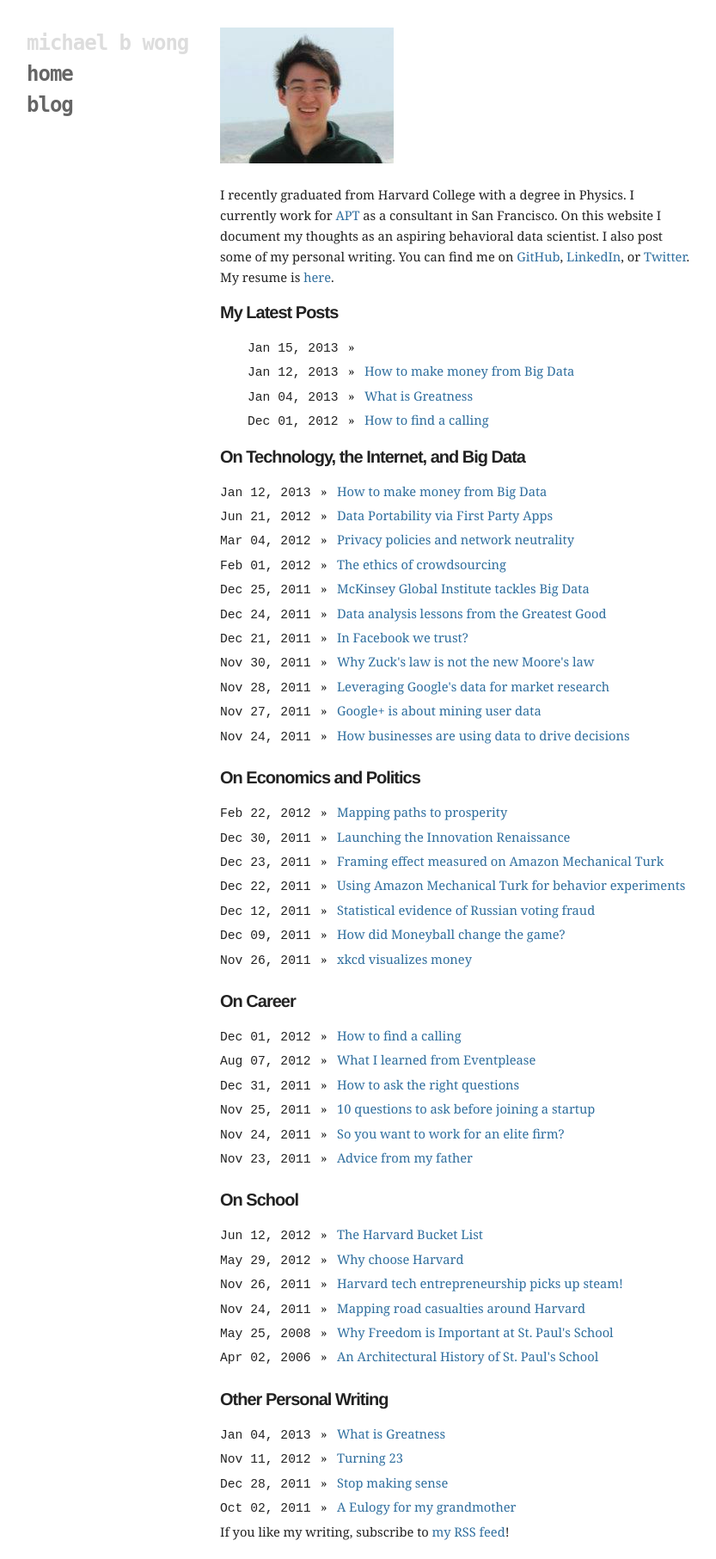
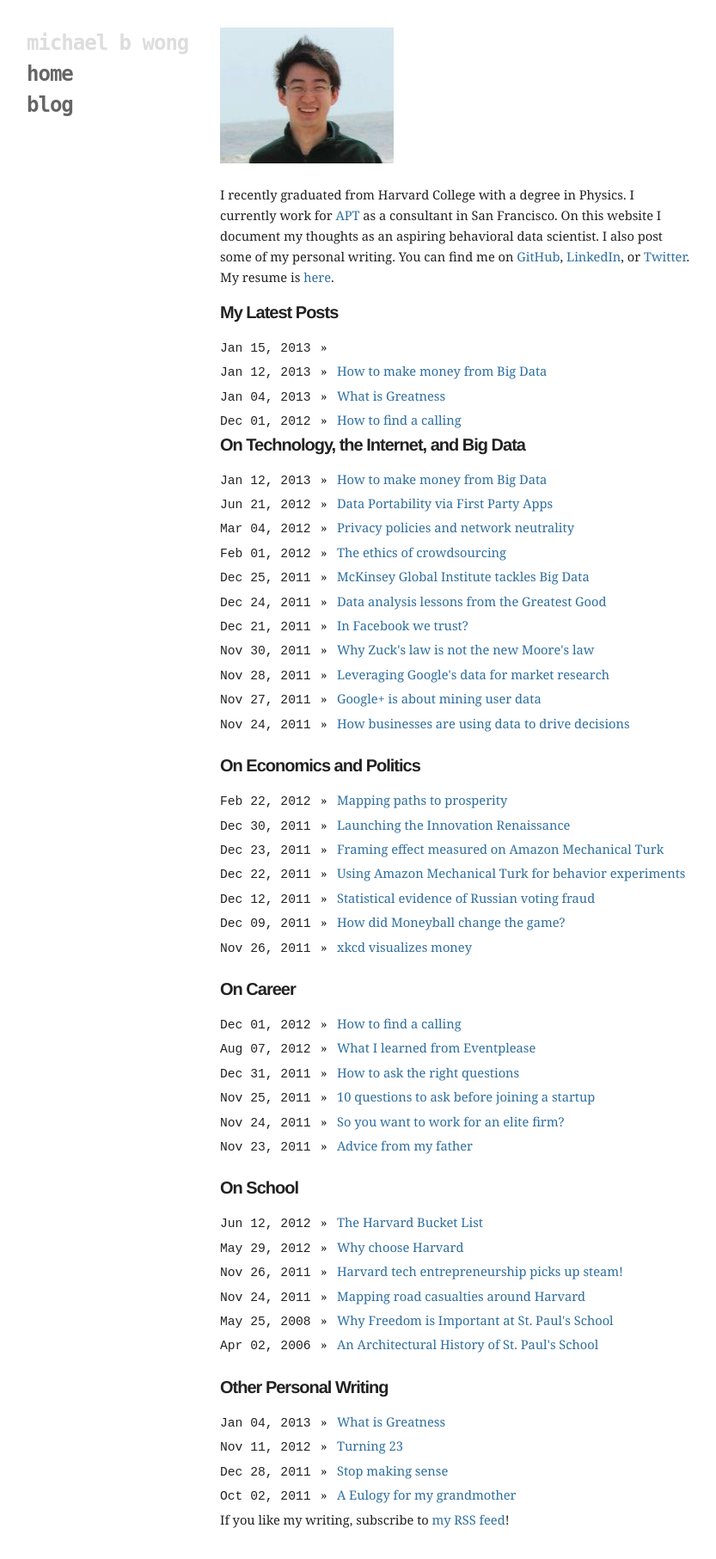
Before and after one commit to mbwong/mbwong.github.com, a Jekyll site: the page built from index.html, in a window 1280 px wide. Shown: the whole page at 86% size, without its empty margins (94-927 px from the left). Built offline with Jekyll 4.4.1, drawn with Linux system fonts in a browser that asks for light colours.

Commit message:
Update index.html

```diff
--- a/index.html
+++ b/index.html
@@ -8,7 +8,7 @@
 
 <p>I recently graduated from Harvard College with a degree in Physics. I currently work for <a href="http://predictivetechnologies.com">APT</a> as a consultant in San Francisco. On this website I document my thoughts as an aspiring behavioral data scientist. I also post some of my personal writing. You can find me on <a href="http://github.com/mbwong">GitHub</a>, <a href="http://www.linkedin.com/pub/michael-wong/25/547/850">LinkedIn</a>, or <a href="http://twitter.com/mbwong">Twitter</a>. My resume is <a href="/resume.pdf">here</a>.
 <h2>My Latest Posts</h2>
-  <ul style="list-style: none; padding: 0;">
+  <ul style="list-style: none; padding: 0; margin: 0;">
   {% for post in site.posts limit: 4 %}
     <li>
       <span>{{ post.date | date: "%b %d, %Y"  }}</span> &nbsp;&nbsp;&raquo;&nbsp;&nbsp;  <a href="{{ post.url }}">{{ post.title }}</a>
```
